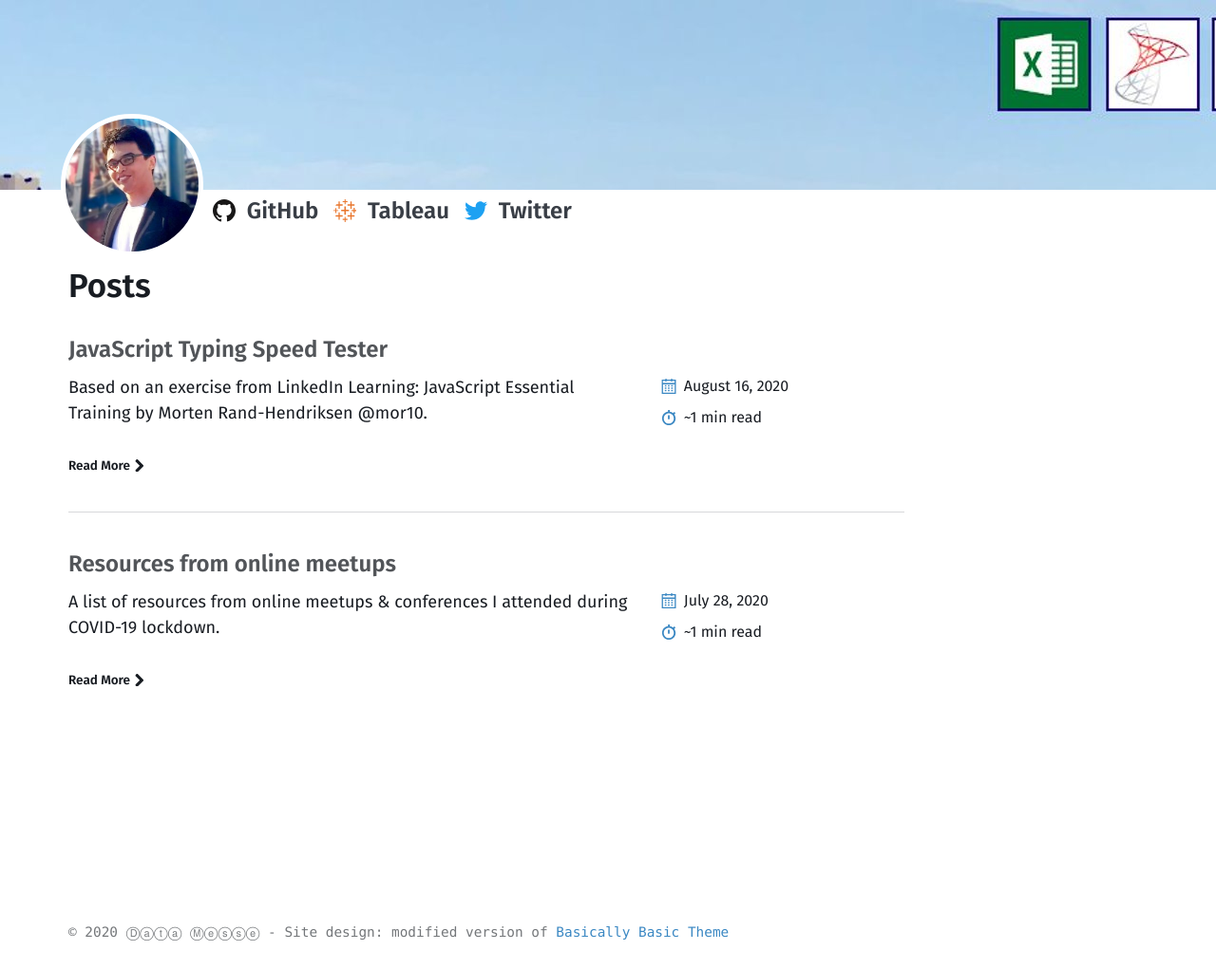
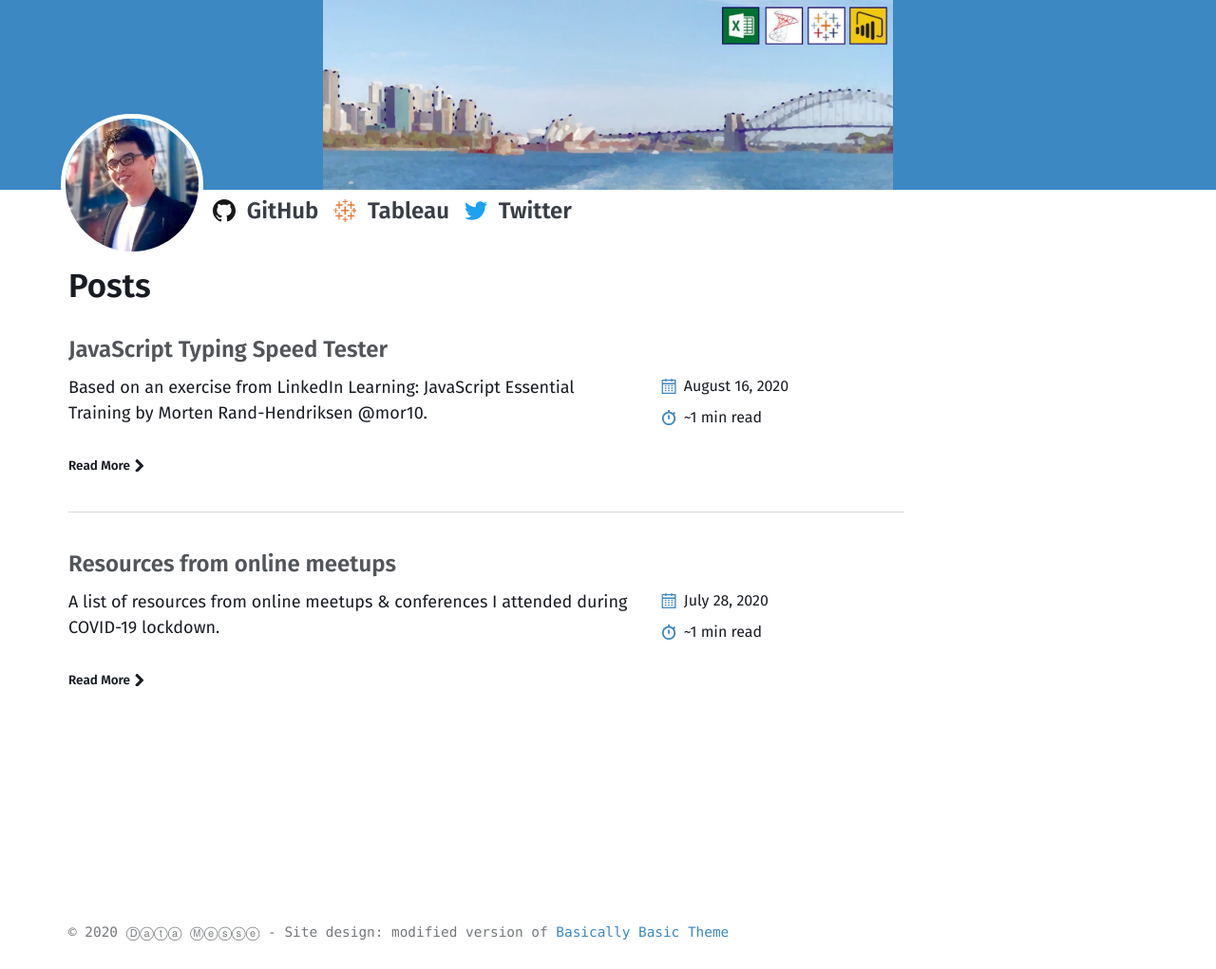
Before and after one commit to datamesse/blog, a Jekyll site: the page built from index.md, in a window 1280 px wide. Shown: the whole page at 95% size. Built offline with Jekyll 4.4.1, drawn with Linux system fonts in a browser that asks for light colours.

Commit message:
Update banner image

```diff
--- a/_includes/masthead.html
+++ b/_includes/masthead.html
@@ -7,7 +7,9 @@
 <header id="masthead">
   <div class="inner">
     <div class="title-area">
-      <div id="background-top-banner"></div>
+      <div id="background-top-banner">
+        <img src="https://github.com/datamesse/blog/blob/master/assets/images/background_1500x500.jpg?raw=true">
+      </div>
       {% if page.url == '/' %}
         <h1 class="site-title">
           <a href="{{ '/' | relative_url }}">
--- a/_sass/basically-basic/_global.scss
+++ b/_sass/basically-basic/_global.scss
@@ -7,7 +7,7 @@
 }
 #background-top-banner{
   background-color: #3b88c3;
-  background-image: url("https://github.com/datamesse/blog/blob/master/assets/images/background_1500x500.jpg?raw=true");
+/*  background-image: url("https://github.com/datamesse/blog/blob/master/assets/images/background_1500x500.jpg?raw=true"); */
   height: 200px;
   width: 100%;
   position: absolute;
```
